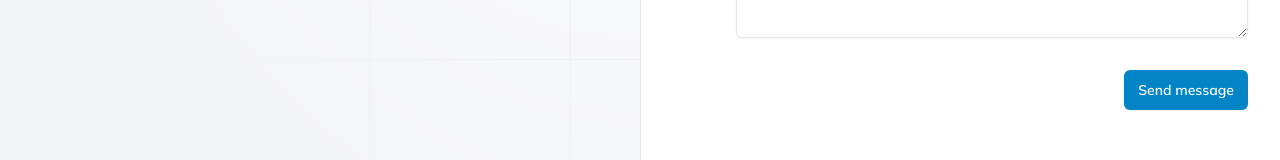
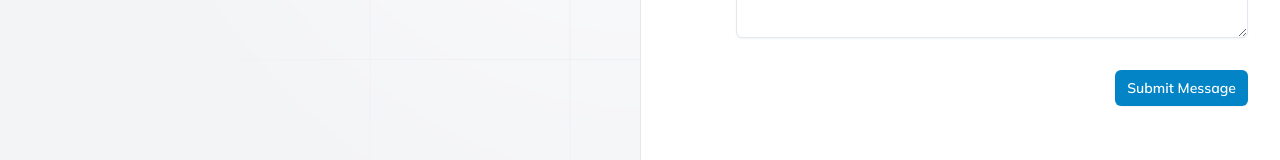
Before and after one commit to ochoadan/halfnine, a Next.js app: page /contact in a window 1280 px wide. Shown: the part 540-700 px from the top of the page. Built offline with nearby package versions, Linux system fonts and the light colour scheme.

Commit message:
Update page.tsx

```diff
--- a/src/app/contact/page.tsx
+++ b/src/app/contact/page.tsx
@@ -34,6 +34,7 @@ import {
 
 import { BuildingOffice2Icon, EnvelopeIcon } from "@heroicons/react/24/outline";
 import clsx from "clsx";
+import GlobalFooter from "@/components/Global/Footer";
 
 export default function Example() {
   const router = useRouter();
@@ -128,6 +129,7 @@ export default function Example() {
     }
   };
   return (
+    <>
       <div className="relative isolate bg-white">
         <div className="mx-auto grid max-w-7xl grid-cols-1 lg:grid-cols-2">
           <div className="relative lg:static px-6 lg:px-8">
@@ -154,8 +156,17 @@ export default function Example() {
                       <path d="M130 200V.5M.5 .5H200" fill="none" />
                     </pattern>
                   </defs>
-                <rect width="100%" height="100%" strokeWidth={0} fill="white" />
-                <svg x="100%" y={-1} className="overflow-visible fill-gray-50">
+                  <rect
+                    width="100%"
+                    height="100%"
+                    strokeWidth={0}
+                    fill="white"
+                  />
+                  <svg
+                    x="100%"
+                    y={-1}
+                    className="overflow-visible fill-gray-50"
+                  >
                     <path d="M-470.5 0h201v201h-201Z" strokeWidth={0} />
                   </svg>
                   <rect
@@ -171,8 +182,8 @@ export default function Example() {
                 {"Let's talk"}
               </h2>
               <p className="mt-6 text-lg leading-8 text-gray-600">
-              Please contact us using the information below or fill out the form
-              and we respond within an hour during business hours.
+                Please contact us using the information below or fill out the
+                form and we respond within an hour during business hours.
               </p>
               <dl className="mt-10 space-y-4 text-base leading-7 text-gray-600">
                 {/* <div className="flex gap-x-4">
@@ -345,9 +356,74 @@ export default function Example() {
               <div className="mt-8 flex justify-end">
                 <button
                   type="submit"
-                className="rounded-md bg-sky-600 px-3.5 py-2.5 text-center text-sm font-semibold text-white shadow-sm hover:bg-sky-500 focus-visible:outline focus-visible:outline-2 focus-visible:outline-offset-2 focus-visible:outline-sky-600"
+                  disabled={awaitingResponse}
+                  className={clsx(
+                    "bg-sky-600 flex rounded-md px-3 py-2 text-sm font-semibold text-white shadow-sm hover:bg-slate-500 focus-visible:outline focus-visible:outline-2 focus-visible:outline-offset-2 focus-visible:outline-slate-500",
+                    awaitingResponse &&
+                      "bg-slate-400 select-none hover:bg-slate-400"
+                  )}
                 >
-                Send message
+                  {/* Send message */}
+                  {/* {awaitingResponse && (
+                    <svg
+                      width="20"
+                      height="20"
+                      viewBox="0 0 24 24"
+                      xmlns="http://www.w3.org/2000/svg"
+                      className="mr-2"
+                    >
+                      <path
+                        fill="#FFFFFF"
+                        d="M12,1A11,11,0,1,0,23,12,11,11,0,0,0,12,1Zm0,19a8,8,0,1,1,8-8A8,8,0,0,1,12,20Z"
+                        opacity=".25"
+                      />
+                      <path
+                        fill="#FFFFFF"
+                        d="M10.14,1.16a11,11,0,0,0-9,8.92A1.59,1.59,0,0,0,2.46,12,1.52,1.52,0,0,0,4.11,10.7a8,8,0,0,1,6.66-6.61A1.42,1.42,0,0,0,12,2.69h0A1.57,1.57,0,0,0,10.14,1.16Z"
+                      >
+                        <animateTransform
+                          attributeName="transform"
+                          type="rotate"
+                          dur="0.75s"
+                          values="0 12 12;360 12 12"
+                          repeatCount="indefinite"
+                        />
+                      </path>
+                    </svg>
+                  )}
+                  {awaitingResponse ? "Submitting..." : "Submit Message"} */}
+                  {awaitingResponse ? (
+                    <div className="flex items-center">
+                      <svg
+                        width="20"
+                        height="20"
+                        viewBox="0 0 24 24"
+                        xmlns="http://www.w3.org/2000/svg"
+                        className="mr-2 animate-spin"
+                      >
+                        <path
+                          fill="#FFFFFF"
+                          d="M12,1A11,11,0,1,0,23,12,11,11,0,0,0,12,1Zm0,19a8,8,0,1,1,8-8A8,8,0,0,1,12,20Z"
+                          opacity=".25"
+                        />
+                        <path
+                          fill="#FFFFFF"
+                          d="M10.14,1.16a11,11,0,0,0-9,8.92A1.59,1.59,0,0,0,2.46,12,1.52,1.52,0,0,0,4.11,10.7a8,8,0,0,1,6.66-6.61A1.42,1.42,0,0,0,12,2.69h0A1.57,1.57,0,0,0,10.14,1.16Z"
+                        >
+                          <animateTransform
+                            attributeName="transform"
+                            type="rotate"
+                            dur="0.75s"
+                            values="0 12 12;360 12 12"
+                            repeatCount="indefinite"
+                          />
+                        </path>
+                      </svg>
+                      <span>Submitting...</span>
+                    </div>
+                  ) : (
+                    <span>Submit Message</span>
+                  )}
                 </button>
               </div>
               <div className="mt-6 text-sm text-gray-600">
@@ -366,12 +442,17 @@ export default function Example() {
                             There are errors in the form
                           </h3>
                           <div className="mt-2 text-sm text-red-700">
-                          <ul role="list" className="list-disc space-y-1 pl-5">
+                            <ul
+                              role="list"
+                              className="list-disc space-y-1 pl-5"
+                            >
                               {formErrors.name && (
                                 <li>You must include a valid Name.</li>
                               )}
                               {formErrors.email && (
-                              <li>The email you input is not a valid email.</li>
+                                <li>
+                                  The email you input is not a valid email.
+                                </li>
                               )}
                               {formErrors.message && (
                                 <li>The message is not long enough.</li>
@@ -405,5 +486,7 @@ export default function Example() {
           </form>
         </div>
       </div>
+      <GlobalFooter />
+    </>
   );
 }
```
Lines whose indentation alone changed are shown as unchanged.
